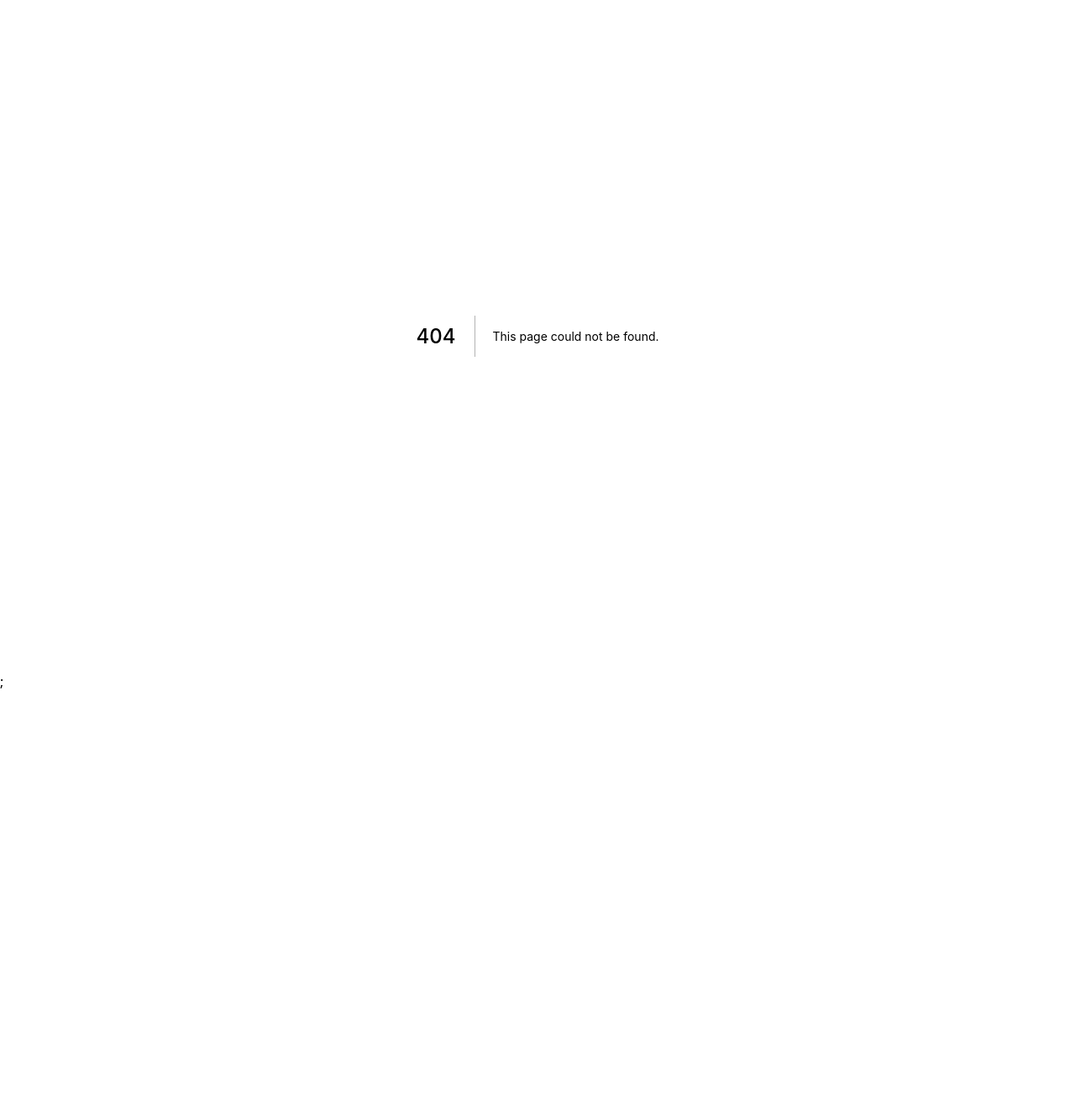
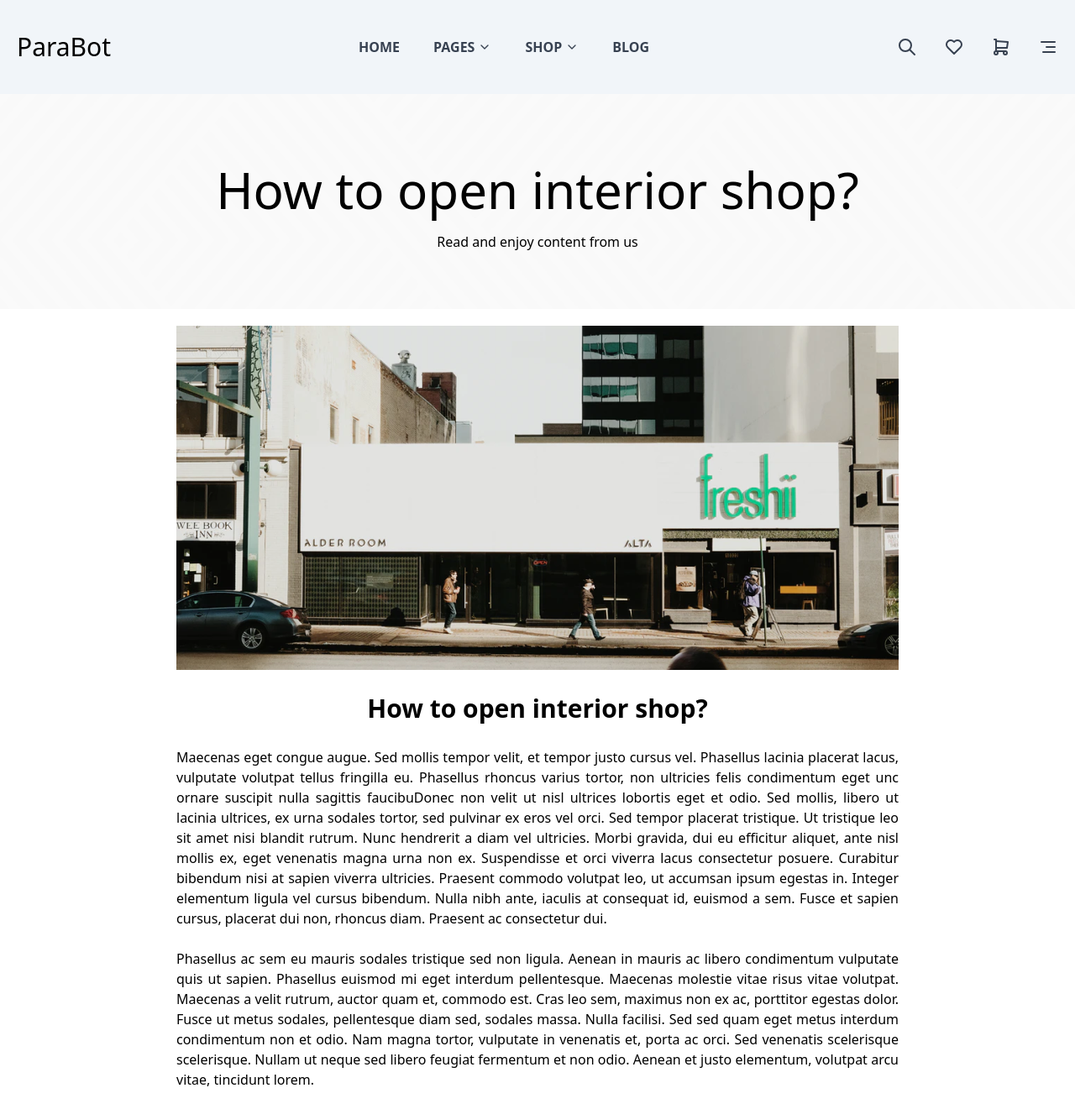
Before and after one commit to bimaap/fw9-parabot-frontend, a Next.js app: page /detail-blog in a window 1280 px wide. Before the commit this address had no page. Shown: the top 1321 px of the page at 84% size. Before the commit the page ends 824 px from the top, so only its background shows below. Built offline with nearby package versions, Linux system fonts and the light colour scheme.

Commit message:
feat: detail blog

```diff
--- a/pages/_app.js
+++ b/pages/_app.js
@@ -9,7 +9,7 @@ function MyApp({ Component, pageProps }) {
     return(
         <Provider store={store}>
             <PersistGate loading={null} persistor={persistor}>
-                <Component {...pageProps} />;
+                <Component {...pageProps} />
             </PersistGate>
         </Provider>
     );
--- /dev/null
+++ b/pages/detail-blog.js
@@ -0,0 +1,43 @@
+
+import Header from "../components/Header"
+import Footer from "../components/Footer"
+import { TbChevronDown } from "react-icons/tb";
+import Link from "next/link";
+import Banner from "../components/Banner";
+import Image from "next/image";
+import blogImage from "../public/images/blog-image.png"
+import default_image from "../public/images/default.jpg";
+
+export default function LandingPage(){
+    return(
+        <div>
+            <Header />
+            <main className="w-full flex flex-col items-center -z-10">
+                <Banner titleBanner="How to open interior shop?" subtitleBanner="Read and enjoy content from us"/>
+                <div className="max-w-[900px] w-full p-5 flex flex-col items-center gap-7">
+                    <div className="w-full h-fit flex justify-center">
+                        <Image src={blogImage} layout={"fixed"} />
+                    </div>
+                    <span className="text-3xl font-semibold">How to open interior shop?</span>
+                    <span className="text-justify">
+                        Maecenas eget congue augue. Sed mollis tempor velit, et tempor justo cursus vel. Phasellus lacinia placerat lacus, vulputate volutpat tellus fringilla eu. Phasellus rhoncus varius tortor, non ultricies felis condimentum eget unc ornare suscipit nulla sagittis faucibuDonec non velit ut nisl ultrices lobortis eget et odio. Sed mollis, libero ut lacinia ultrices, ex urna sodales tortor, sed pulvinar ex eros vel orci. Sed tempor placerat tristique. Ut tristique leo sit amet nisi blandit rutrum. Nunc hendrerit a diam vel ultricies. Morbi gravida, dui eu efficitur aliquet, ante nisl mollis ex, eget venenatis magna urna non ex. Suspendisse et orci viverra lacus consectetur posuere. Curabitur bibendum nisi at sapien viverra ultricies. Praesent commodo volutpat leo, ut accumsan ipsum egestas in. Integer elementum ligula vel cursus bibendum. Nulla nibh ante, iaculis at consequat id, euismod a sem. Fusce et sapien cursus, placerat dui non, rhoncus diam. Praesent ac consectetur dui.
+                        <br/>
+                        <br/>
+                        Phasellus ac sem eu mauris sodales tristique sed non ligula. Aenean in mauris ac libero condimentum vulputate quis ut sapien. Phasellus euismod mi eget interdum pellentesque. Maecenas molestie vitae risus vitae volutpat. Maecenas a velit rutrum, auctor quam et, commodo est. Cras leo sem, maximus non ex ac, porttitor egestas dolor. Fusce ut metus sodales, pellentesque diam sed, sodales massa. Nulla facilisi. Sed sed quam eget metus interdum condimentum non et odio. Nam magna tortor, vulputate in venenatis et, porta ac orci. Sed venenatis scelerisque scelerisque. Nullam ut neque sed libero feugiat fermentum et non odio. Aenean et justo elementum, volutpat arcu vitae, tincidunt lorem.
+                    </span>
+                    <span className="h-[1px] w-full bg-gray-300" />
+                    <div className="flex w-full gap-2">
+                        <div className='border-2 border-gray-600 w-[50px] h-[50px]' onClick={(e)=> pageProfile(e)}>
+                            <Image className="w-fit h-fit" src={default_image} width={50} height={50} alt='user' />
+                        </div>
+                        <div className="flex flex-col justify-center">
+                            <span className="font-semibold">Bima Armedianto</span>
+                            <span className="text-xs text-gray-400">24 Apr 2019, 45 mins ago</span>
+                        </div>
+                    </div>
+                </div>
+            </main>
+            <Footer />
+        </div>
+    )
+}
```
Also changed, not shown: public/images/blog-image.png (added).
